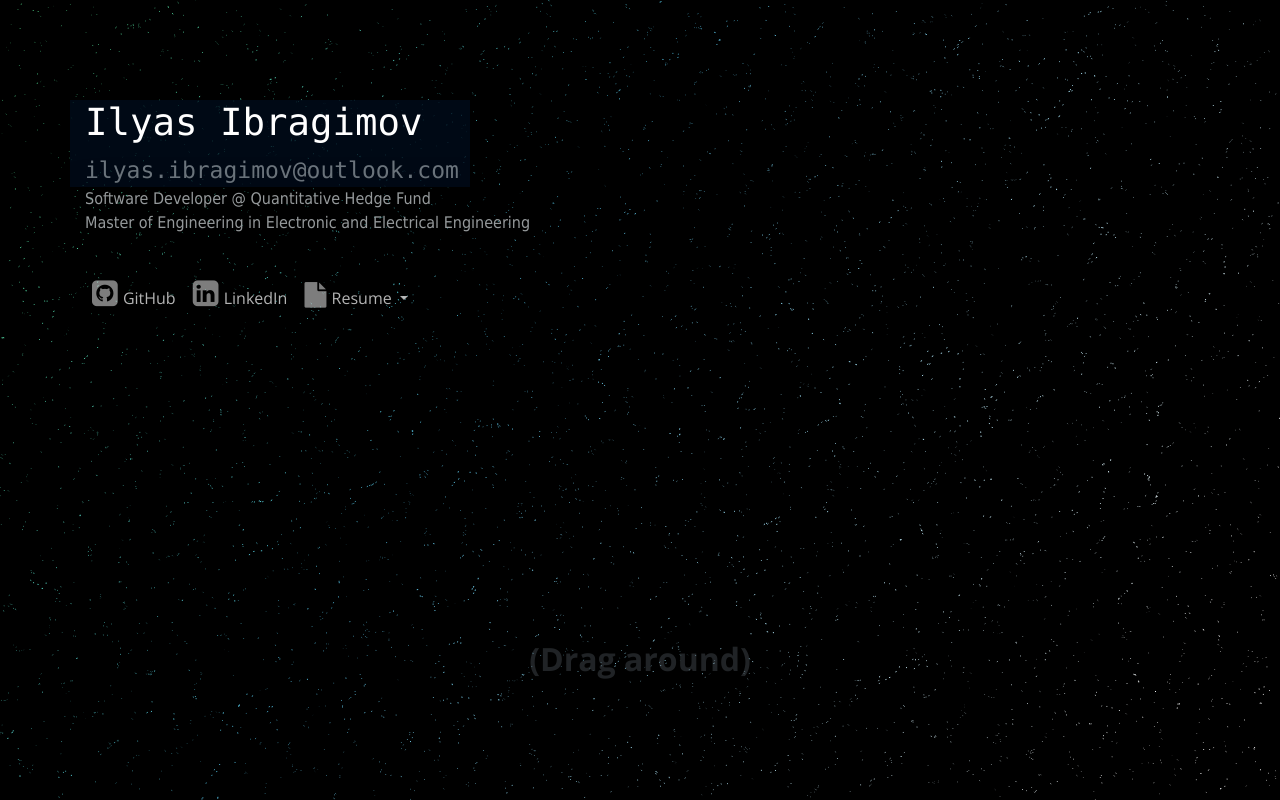
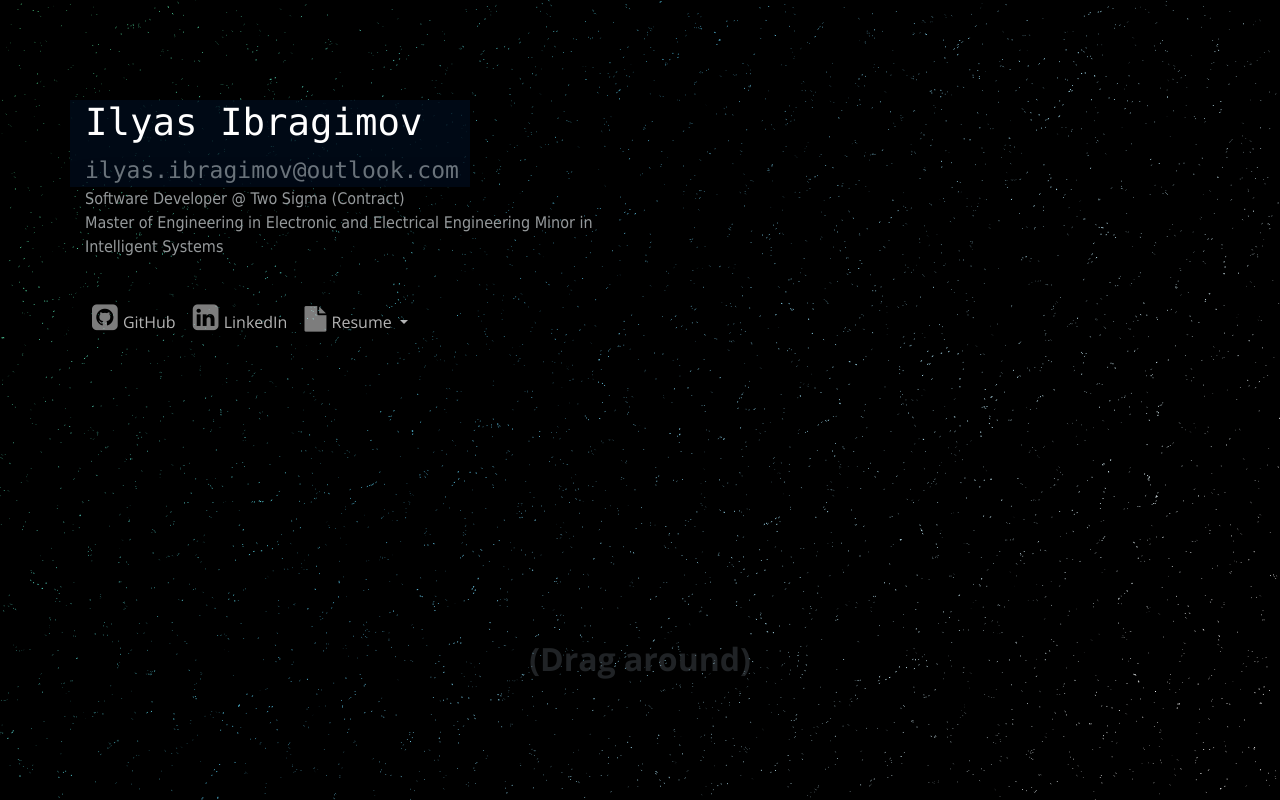
Before and after one commit to IlyasI/IlyasI.github.io, a plain HTML site: page index.html in a window 1280 px wide. Drawn offline with nearby package versions, Linux system fonts and the light colour scheme; animation ran at ten frames a second; a script that the page names is missing.

Commit message:
Update index.html

```diff
--- a/index.html
+++ b/index.html
@@ -42,9 +42,10 @@
         <div class="row">
             <div class="about-container col-xl-6 col-lg-8 col-md-10 col-sm-10 col-11 shadow-lg">
                 <p class=about>
-                    Software Developer @ Quantitative Hedge Fund
+                    Software Developer @ Two Sigma (Contract)
                     <br />
                     Master of Engineering in Electronic and Electrical Engineering
+			Minor in Intelligent Systems
                 </p>
             </div>
         </div>
```
